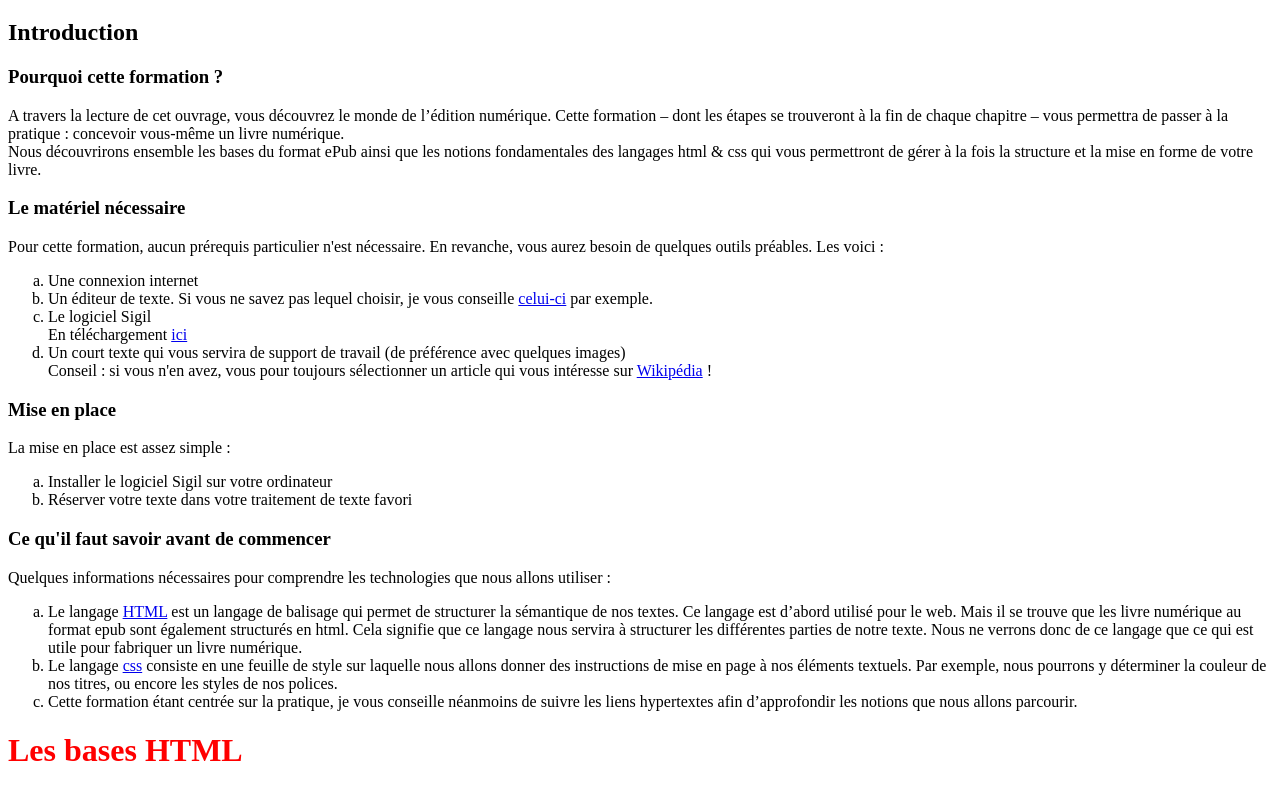
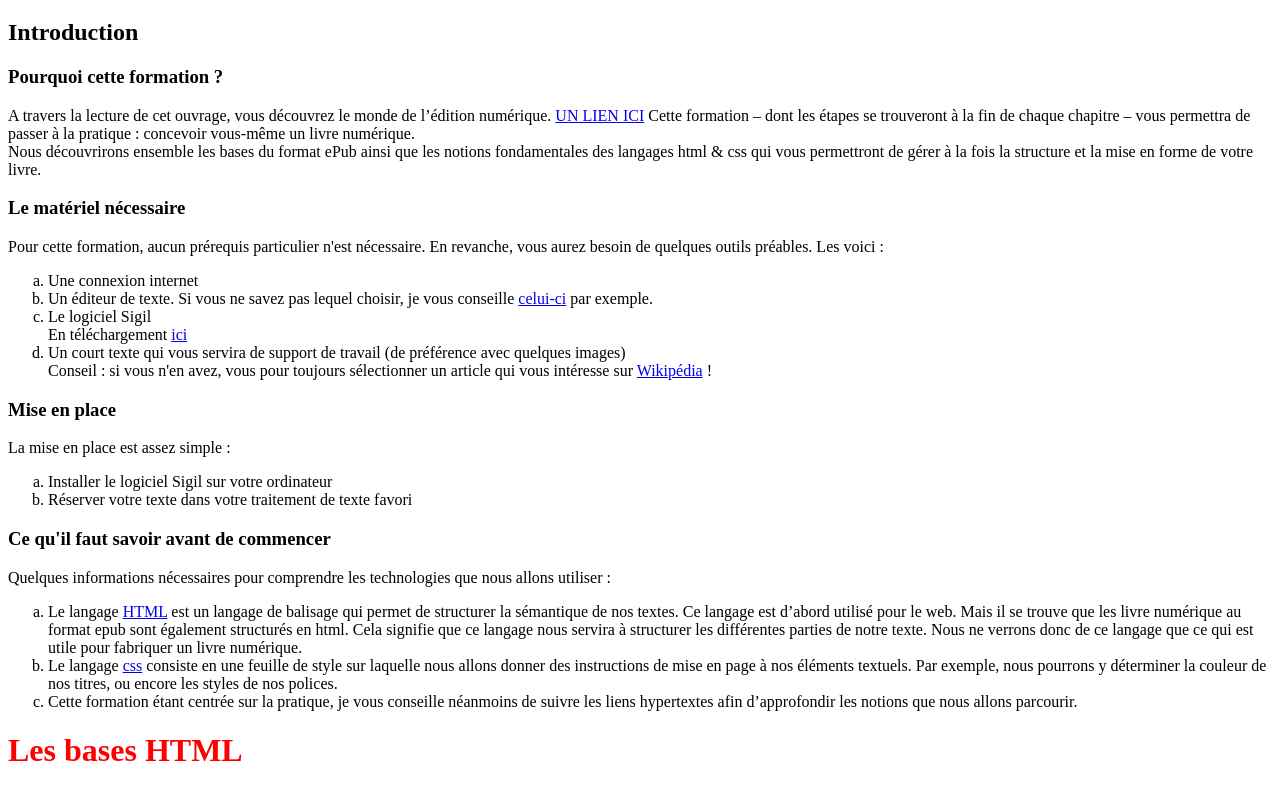
Before and after one commit to leiladada/leiladada.github.io, a plain HTML site: page index.html in a window 1280 px wide. Shown: the part 61-852 px from the top of the page. Drawn offline with Linux system fonts and the light colour scheme.

Commit message:
Update index.html

```diff
--- a/index.html
+++ b/index.html
@@ -15,7 +15,8 @@
         <h1>Les bases pour créer son propre livre numérique</h1>
             <h2>Introduction</h2>
                     <h3>Pourquoi cette formation ?</h3>
-                        <p>A travers la lecture de cet ouvrage, vous découvrez le monde de l’édition numérique.
+
+                        <p>A travers la lecture de cet ouvrage, vous découvrez le monde de l’édition numérique. <a href="Epron-Vitali.html">UN LIEN ICI</a>
                             Cette formation – dont les étapes se trouveront à la fin de chaque chapitre – vous permettra de passer à la pratique :
                             concevoir vous-même un livre numérique. <br>
                             Nous découvrirons ensemble les bases du format ePub ainsi que les notions fondamentales des langages
```
